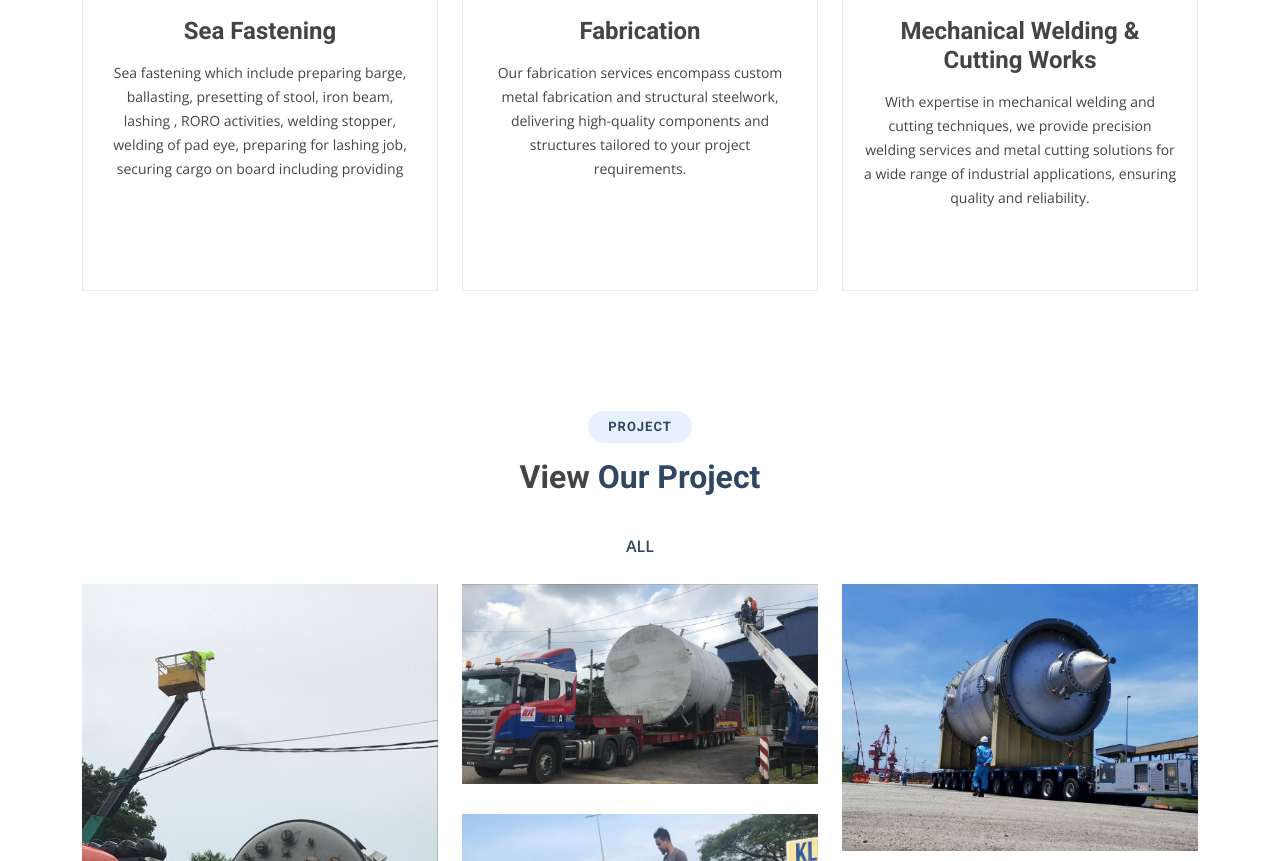
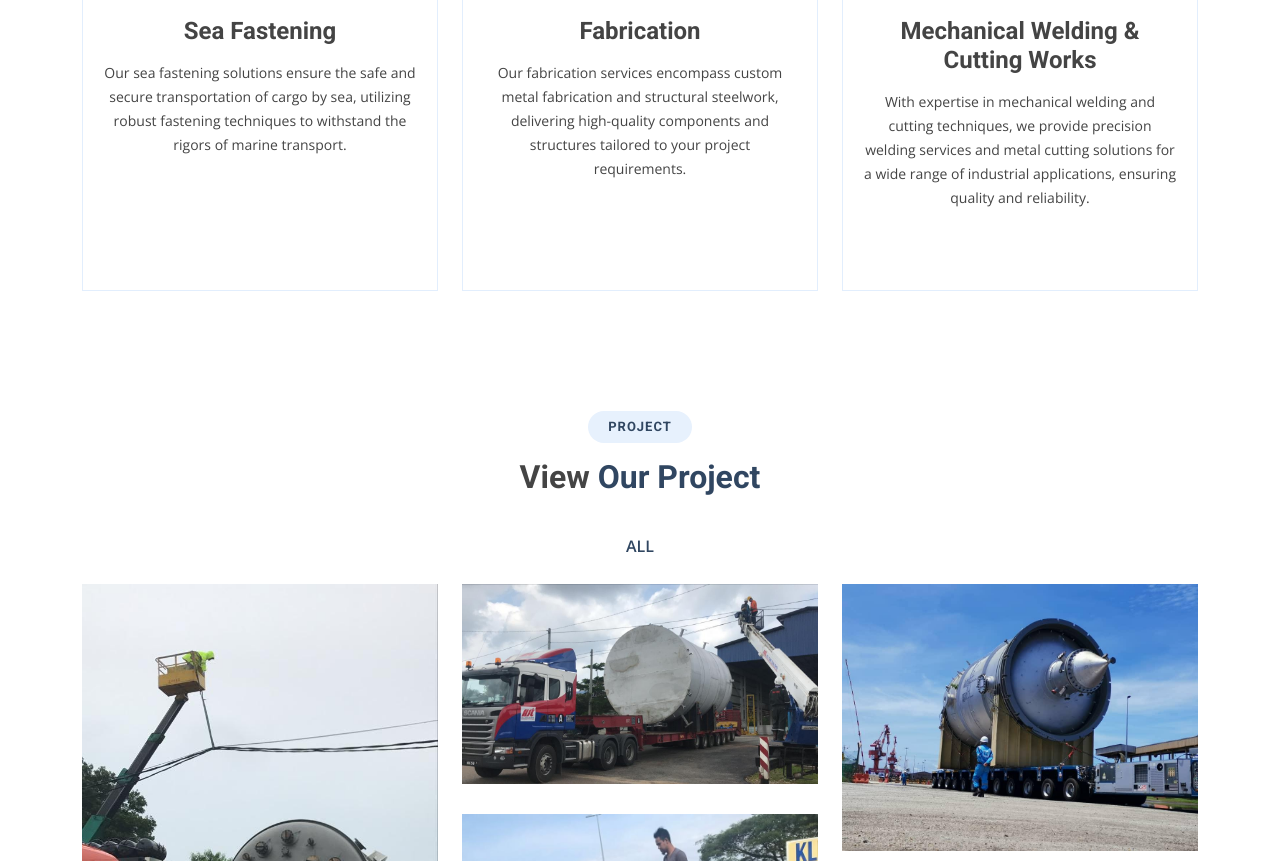
Before and after one commit to wmDanialh/tamingsarilogistics.github.io, a plain HTML site: page index.html in a window 1280 px wide. Shown: the part 4569-5430 px from the top of the page. Drawn offline with nearby package versions, Linux system fonts and the light colour scheme.

Commit message:
Update index.html

```diff
--- a/index.html
+++ b/index.html
@@ -338,7 +338,7 @@
             <div class="icon-box">
               <div class="icon"><img src="assets/img/services/services-7.jpg" alt="Forklift And Generator Sets"></div>
               <h4>Sea Fastening</h4>
-              <p>Sea fastening which include preparing barge, ballasting, presetting of stool, iron beam, lashing , RORO activities, welding stopper, welding of pad eye, preparing for lashing job, securing cargo on board including providing </p>
+              <p>Our sea fastening solutions ensure the safe and secure transportation of cargo by sea, utilizing robust fastening techniques to withstand the rigors of marine transport. </p>
             </div>
           </div>
 
```
